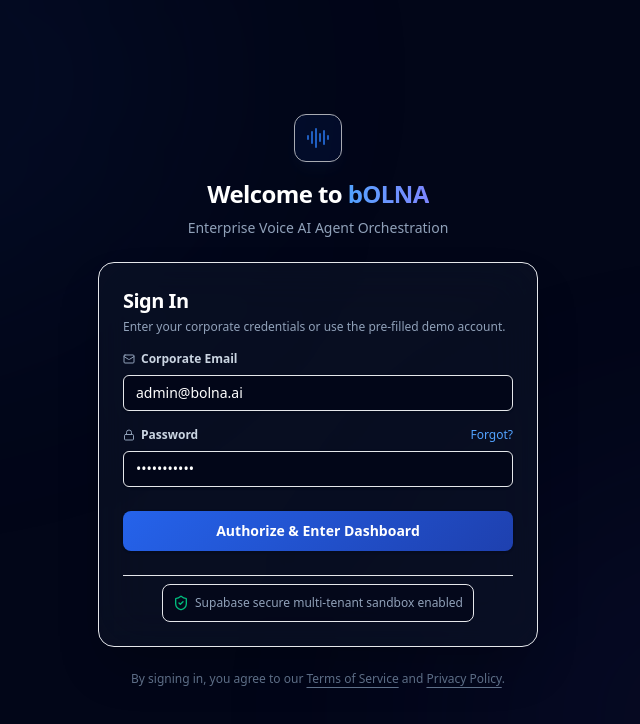
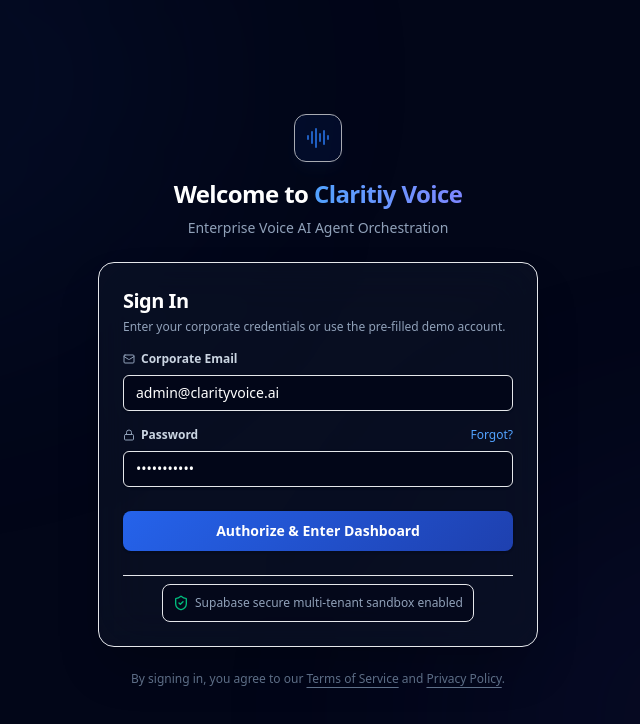
Before and after one commit to devr01499-ui/AI-VOICE-AGENT, a Next.js app: page /login in a window 1280 px wide. Shown: the top 724 px of the page, without its empty margins (322-962 px from the left). Built offline with nearby package versions, Linux system fonts and the light colour scheme.

Commit message:
Branding: Replace Bolna with Claritiy Voice inside user-facing components, metadata, login screens, settings tokens, and schemas comments

```diff
--- a/app/(auth)/login/page.tsx
+++ b/app/(auth)/login/page.tsx
@@ -13,7 +13,7 @@
   const searchParams = useSearchParams();
   const errorParam = searchParams.get('error');
 
-  const [email, setEmail] = useState('admin@bolna.ai');
+  const [email, setEmail] = useState('admin@clarityvoice.ai');
   const [password, setPassword] = useState('password123');
   const [isLoading, setIsLoading] = useState(false);
   const [errorMsg, setErrorMsg] = useState(errorParam ? 'Invalid email or password.' : '');
@@ -55,7 +55,7 @@
             <AudioLines className="h-6 w-6 text-blue-500" />
           </div>
           <h1 className="text-2xl font-bold tracking-tight text-white font-sans mt-2">
-            Welcome to <span className="bg-gradient-to-r from-blue-400 to-indigo-400 bg-clip-text text-transparent">bOLNA</span>
+            Welcome to <span className="bg-gradient-to-r from-blue-400 to-indigo-400 bg-clip-text text-transparent">Claritiy Voice</span>
           </h1>
           <p className="text-sm text-slate-400">
             Enterprise Voice AI Agent Orchestration
--- a/app/(dashboard)/settings/page.tsx
+++ b/app/(dashboard)/settings/page.tsx
@@ -77,7 +77,7 @@
             <div className="flex items-center justify-between p-3.5 bg-slate-50 rounded-xl border border-slate-200 gap-4">
               <div>
                 <span className="text-xs font-bold text-slate-700 block">Production Client Token</span>
-                <span className="text-[10px] text-slate-400 font-mono">bolna_live_pk_**********************828a</span>
+                <span className="text-[10px] text-slate-400 font-mono">clarity_voice_live_pk_**********************828a</span>
               </div>
               <Button size="sm" variant="outline" className="text-xs bg-white border-slate-250 text-slate-600 hover:text-emerald-700 rounded-xl">
                 Reveal Key
--- a/app/(marketing)/layout.tsx
+++ b/app/(marketing)/layout.tsx
@@ -143,7 +143,7 @@
             <h4 className="text-xs font-bold uppercase text-slate-700 tracking-widest mb-4">Resources</h4>
             <ul className="space-y-2 text-xs text-slate-500">
               <li><Link href="/blog" className="hover:text-emerald-700 transition-colors">Technical Articles & Insights</Link></li>
-              <li><a href="https://docs.bolna.ai" target="_blank" rel="noreferrer" className="hover:text-emerald-700 transition-colors font-semibold flex items-center gap-1">Developer API Docs <Globe className="h-3 w-3" /></a></li>
+              <li><a href="https://docs.clarityvoice.ai" target="_blank" rel="noreferrer" className="hover:text-emerald-700 transition-colors font-semibold flex items-center gap-1">Developer API Docs <Globe className="h-3 w-3" /></a></li>
               <li><Link href="/contact" className="hover:text-emerald-700 transition-colors">Book a Live Telephony Demo</Link></li>
             </ul>
           </div>
--- a/app/layout.tsx
+++ b/app/layout.tsx
@@ -15,7 +15,7 @@
 });
 
 export const metadata: Metadata = {
-  title: 'Bolna Platform | Visual Voice AI Agent Orchestration',
+  title: 'Claritiy Voice Platform | Visual Voice AI Agent Orchestration',
   description: 'Enterprise no-code visual constructor for building, managing, and tracking production conversational Voice AI agents.',
 };
 
```
Also changed, not shown: 2 other files (tests, documents, lock files or other folders).
